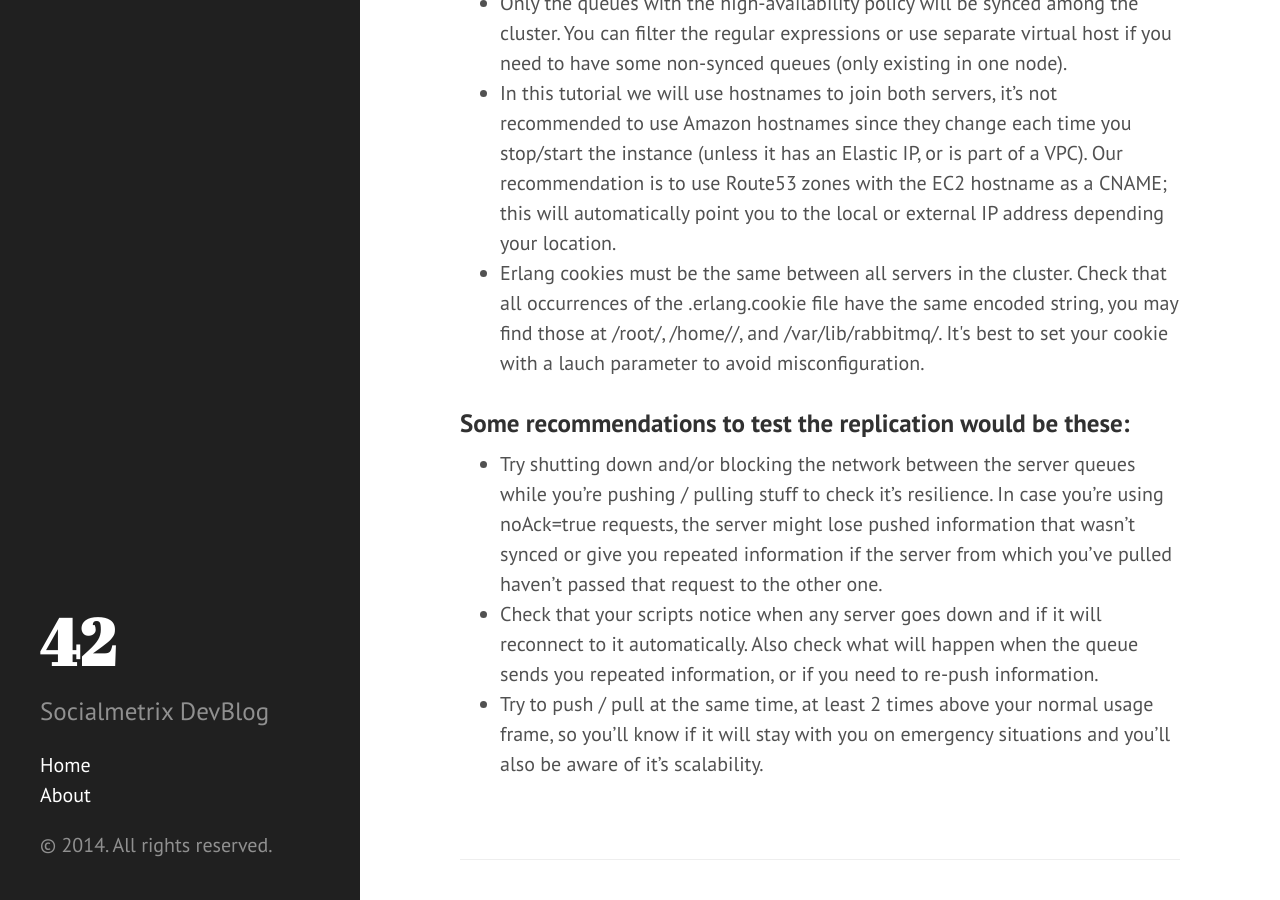
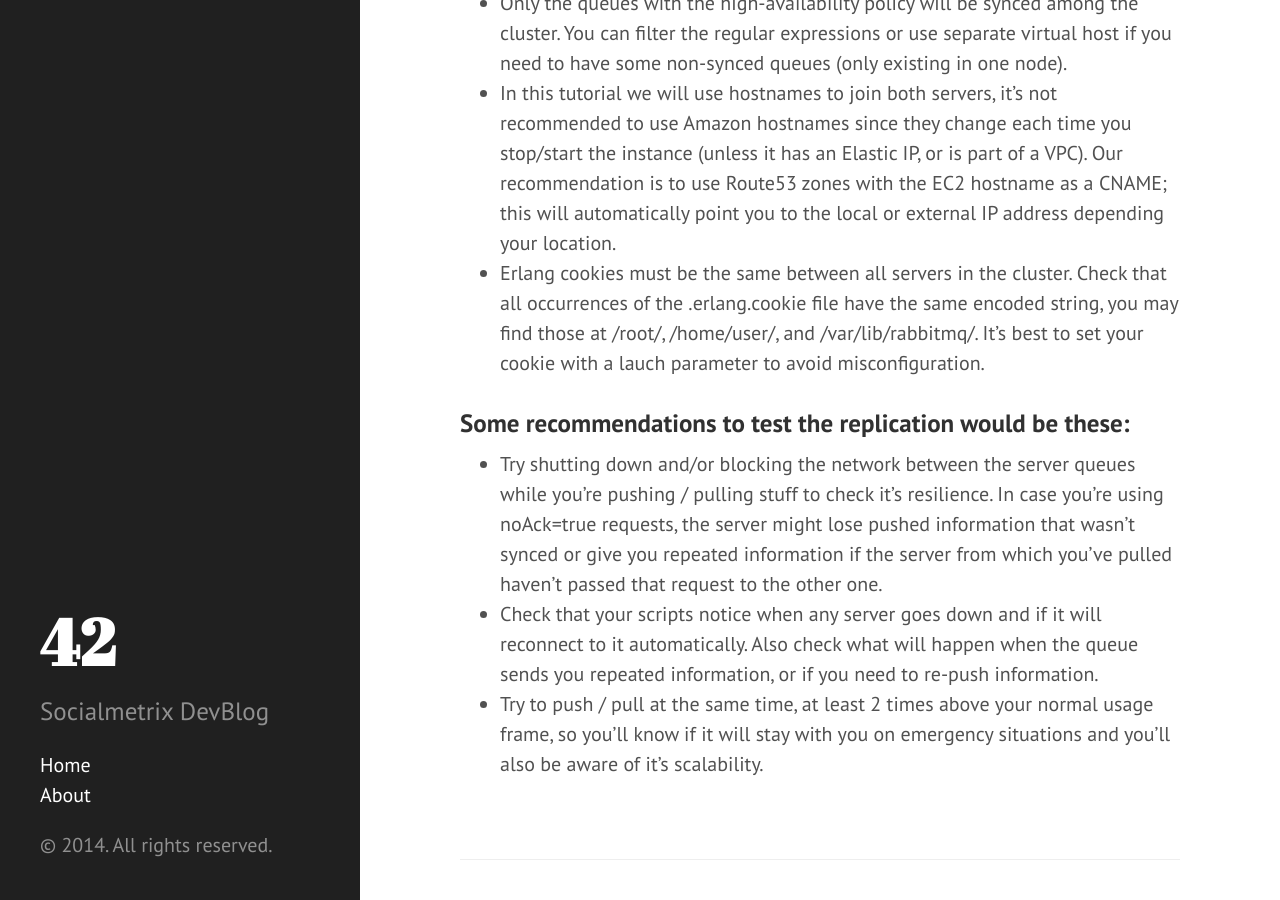
Before and after one commit to socialmetrix/socialmetrix.github.io, a Jekyll site: the page built from _posts/2014-03-06-RabbitMQ-HA-cluster.md, in a window 1280 px wide and 900 px high, scrolled down 3300 px. Built offline with Jekyll 4.4.1, drawn with Linux system fonts in a browser that asks for light colours; Markdown is read by kramdown in place of the engine named in the settings.

Commit message:
minor changes

```diff
--- a/_posts/2014-03-06-RabbitMQ-HA-cluster.md
+++ b/_posts/2014-03-06-RabbitMQ-HA-cluster.md
@@ -81,7 +81,7 @@ That's all for now, have fun queuing!
 * All cluster nodes must have the same version of RabbitMQ and Erlang, it's best not to use the apt/yum repository and install manually using deb/rpm packages to avoid unwanted updates on only one of the nodes which would break the replication.
 * Only the queues with the high-availability policy will be synced among the cluster. You can filter the regular expressions or use separate virtual host if you need to have some non-synced queues (only existing in one node).
 * In this tutorial we will use hostnames to join both servers, it's not recommended to use Amazon hostnames since they change each time you stop/start the instance (unless it has an Elastic IP, or is part of a VPC). Our recommendation is to use Route53 zones with the EC2 hostname as a CNAME; this will automatically point you to the local or external IP address depending your location.
-* Erlang cookies must be the same between all servers in the cluster. Check that all occurrences of the .erlang.cookie file have the same encoded string, you may find those at /root/, /home/<user>/, and /var/lib/rabbitmq/. It's best to set your cookie with a lauch parameter to avoid misconfiguration.
+* Erlang cookies must be the same between all servers in the cluster. Check that all occurrences of the .erlang.cookie file have the same encoded string, you may find those at /root/, /home/user/, and /var/lib/rabbitmq/. It's best to set your cookie with a lauch parameter to avoid misconfiguration.
 
 
 ### Some recommendations to test the replication would be these:
```
